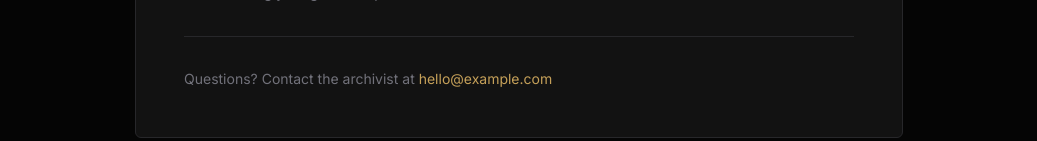
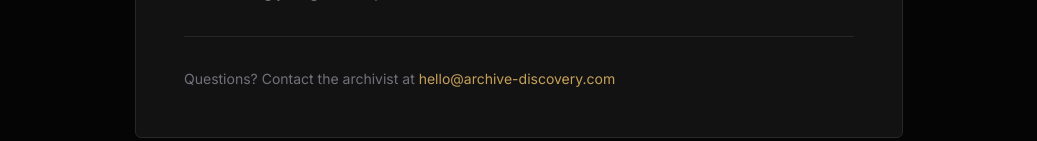
Before and after one commit to Ashes1993/archive-discovery, a Next.js app: page /privacy in a window 1280 px wide. Shown: the part 811-952 px from the top of the page, without its empty margins (121-1158 px from the left). Built offline with nearby package versions, Linux system fonts and the light colour scheme; a web font is replaced by a local one.

Commit message:
Changed the email address.

```diff
--- a/src/app/privacy/page.js
+++ b/src/app/privacy/page.js
@@ -65,7 +65,7 @@ export default function PrivacyPage() {
                 href="mailto:hello@example.com"
                 className="text-gold hover:underline"
               >
-                hello@example.com
+                hello@archive-discovery.com
               </a>
             </p>
           </div>
```
